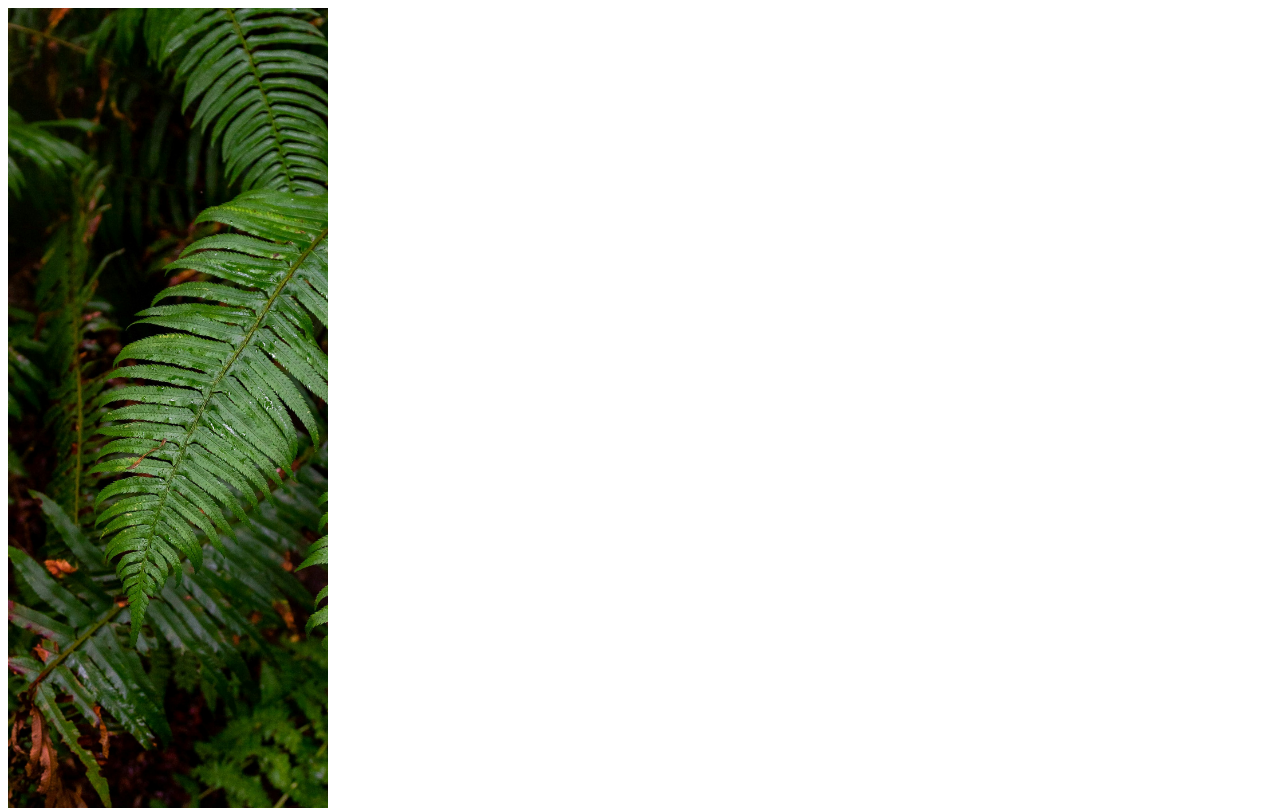
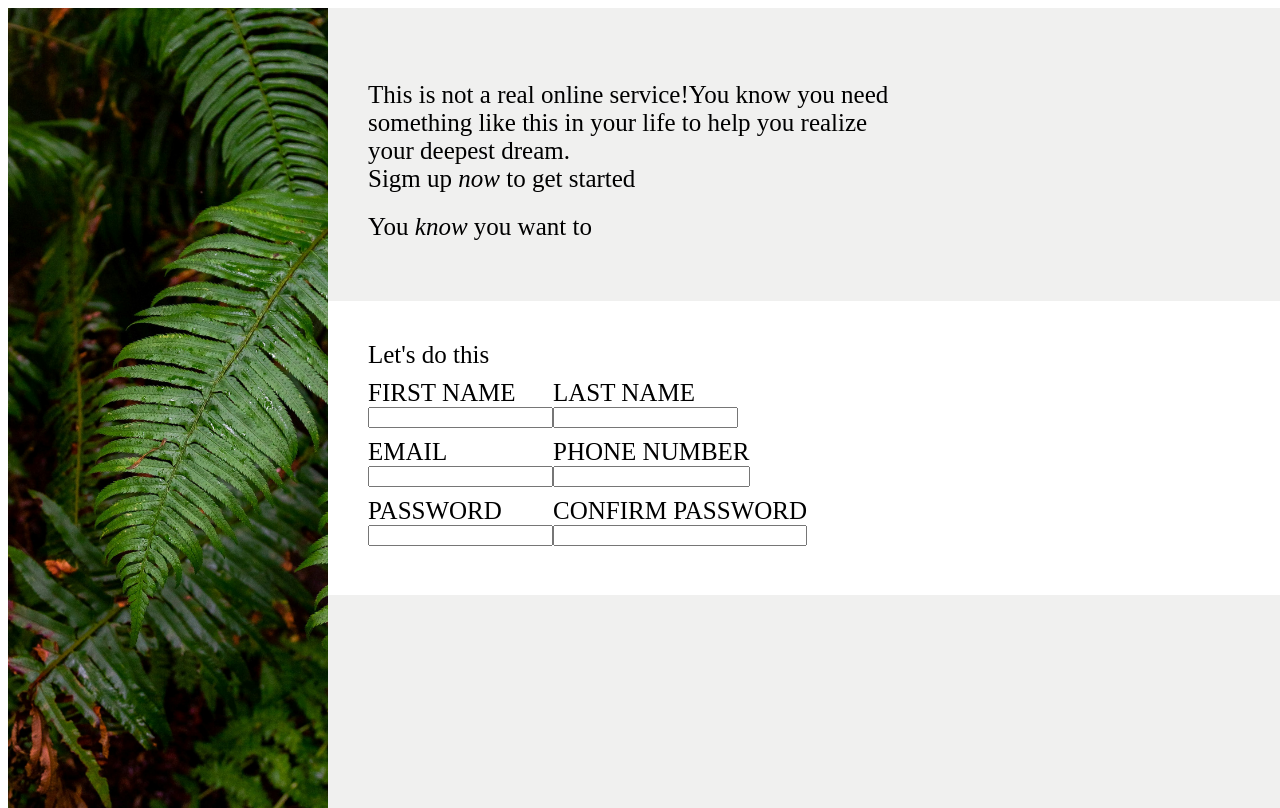
Before and after one commit to saltychocolat/Sign-up-Form, a plain HTML site: page index.html in a window 1280 px wide. Drawn offline with Linux system fonts and the light colour scheme.

Commit message:
Basic form layout

```diff
--- a/index.html
+++ b/index.html
@@ -13,13 +13,49 @@
         </div>
         <div id="text-content">
             <div id="info">
+                <div>
+                    <p>This is not a real online service!You know you need something like this in your life to help you realize your deepest dream.</p>
+                    <p>Sigm up <em>now</em> to get started</p>
+                    <p>You <em>know </em>you want to</p>
+                </div>
+            </div>
+            <div id="form" class="title">
+                <div>Let's do this</div>
+                <div class="row">
+                    <div class="input">
+                        <label>FIRST NAME</label>
+                        <input type="text">
+                    </div>
+                    <div class="input">
+                        <label>LAST NAME</label>
+                        <input type="text">
+                    </div>
+                </div>
+                <div class="row">
+                    <div class="input">
+                        <label>EMAIL</label>
+                        <input type="email">
+                    </div>
+                    <div class="input">
+                        <label>PHONE NUMBER</label>
+                        <input type="text">
+                    </div>
+                </div>
+                <div class="row">
+                    <div class="input">
+                        <label>PASSWORD</label>
+                        <input type="password">
+                    </div>
+                    <div class="input">
+                        <label>CONFIRM PASSWORD</label>
+                        <input type="password">
+                    </div>
+                </div>
 
-            </div>
-            <div id="form">
 
+                </fieldset>
             </div>
             <div id="antet">
-
             </div>
 
         </div>
--- a/style.css
+++ b/style.css
@@ -1,5 +1,6 @@
 html,
 body{
+
     height: 100%;
     width: 100%;
 }
@@ -26,5 +27,45 @@ body{
 #info,
 #form,
 #antet{
-    flex:1;
+    flex: 1;
 }
+#info,
+#antet{
+    background-color:rgb(240, 240, 239);
+}
+#info>div{
+    display: flex;
+    flex-direction: column;
+    justify-content: end;
+    width: 60%;
+    height: 100%;
+}
+#info{
+    font-size: 25px;
+    padding: 40px;
+}
+p{
+    margin: 0px;
+}
+p:nth-child(3){
+    margin:20px;
+    margin-left: 0px;
+}
+#form{
+    padding: 40px;
+    display: flex;
+    flex-direction: column;
+    gap:10px;
+}
+.title{
+    font-size: 25px;
+
+}
+.input{
+    display: flex;
+    flex-direction: column;
+
+}
+.row{
+    display: flex;
+}
```
